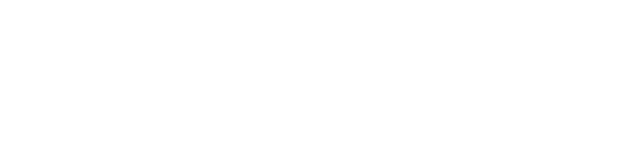
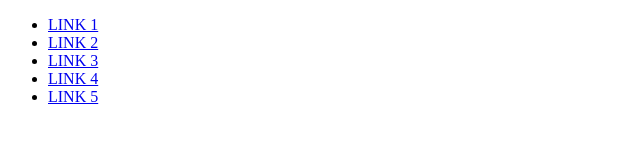
Before and after one commit to aytekinkaplan/all-my-web-projects, a plain HTML site: page project04/index.html in a window 1280 px wide. Shown: the whole page, without its empty margins (0-640 px from the left). Drawn offline with Linux system fonts and the light colour scheme.

Commit message:
Update index.html

```diff
--- a/project04/index.html
+++ b/project04/index.html
@@ -5,8 +5,17 @@
     <meta name="viewport" content="width=device-width, initial-scale=1.0">
     <link rel="stylesheets" href="assets/styles/csss.css">
     <title>Document</title>
+
 </head>
 <body>
-
+    <header>
+        <ul>
+            <li><a href="#">LINK 1</a></li>
+            <li><a href="#">LINK 2</a></li>
+            <li><a href="#">LINK 3</a></li>
+            <li><a href="#">LINK 4</a></li>
+            <li><a href="#">LINK 5</a></li>
+        </ul>
+    </header>
 </body>
 </html>
```
